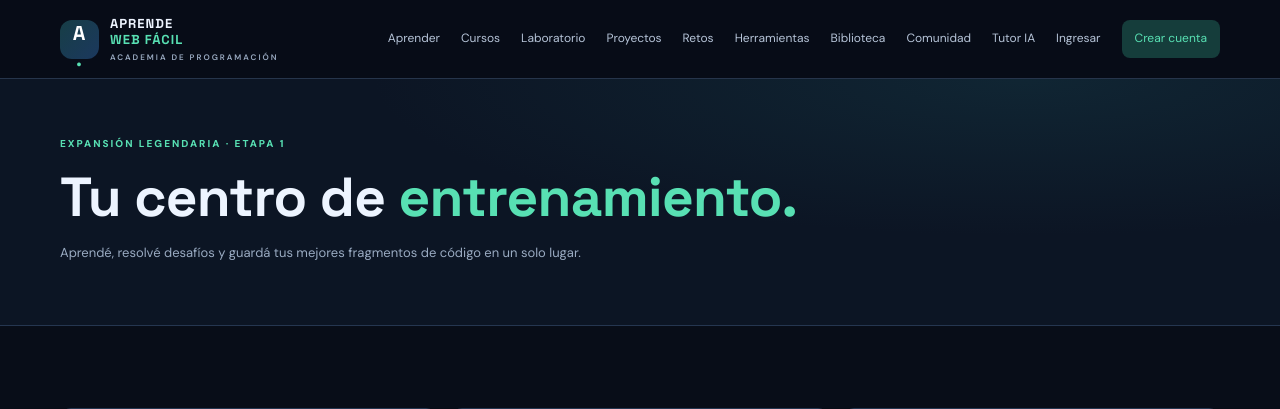
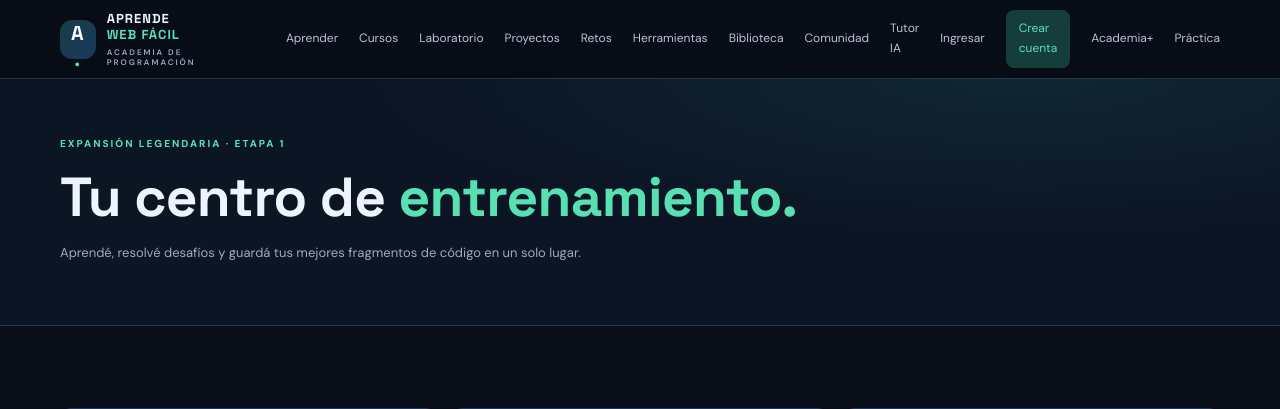
Before and after one commit to cuentaparausopersonal25-lang/Aprende-Web-Facil, a Flask app: page /academia in a window 1280 px wide. Shown: the top 409 px of the page. Run offline with Flask 3, Linux system fonts and the light colour scheme; data comes from the database, SQL or seed files in the repository; data that the repository does not hold is empty.

Commit message:
Add academy navigation

```diff
--- a/templates/base.html
+++ b/templates/base.html
@@ -15,7 +15,7 @@
 <nav id="mainNav">
 <a href="{{ url_for('learn_programming') }}">Aprender</a><a href="{{ url_for('home') }}#cursos">Cursos</a><a href="{{ url_for('laboratory') }}">Laboratorio</a><a href="{{ url_for('projects') }}">Proyectos</a><a href="{{ url_for('challenges') }}">Retos</a><a href="{{ url_for('tools_page') }}">Herramientas</a><a href="{{ url_for('resource_library') }}">Biblioteca</a><a href="{{ url_for('community_projects') }}">Comunidad</a><a href="{{ url_for('tutor') }}">Tutor IA</a>
 {% if current_user %}<a class="nav-pill" href="{{ url_for('dashboard') }}">Mi aprendizaje</a><a href="{{ url_for('profile') }}">Mi perfil</a><a href="{{ url_for('notifications') }}">Avisos</a><a href="{{ url_for('study_plan') }}">Mi plan</a><a href="{{ url_for('logout') }}">Salir</a>{% else %}<a href="{{ url_for('login') }}">Ingresar</a><a class="nav-pill" href="{{ url_for('register') }}">Crear cuenta</a>{% endif %}
-</nav></div></header>
+<a href="{{ url_for('advanced_academy') }}">Academia+</a><a href="{{ url_for('practice_catalog') }}">Práctica</a></nav></div></header>
 <main>
 {% with messages = get_flashed_messages(with_categories=true) %}{% if messages %}<div class="wrap flash-stack">{% for category,message in messages %}<div class="flash {{ category }}">{{ message }}</div>{% endfor %}</div>{% endif %}{% endwith %}
 {% block content %}{% endblock %}
```
